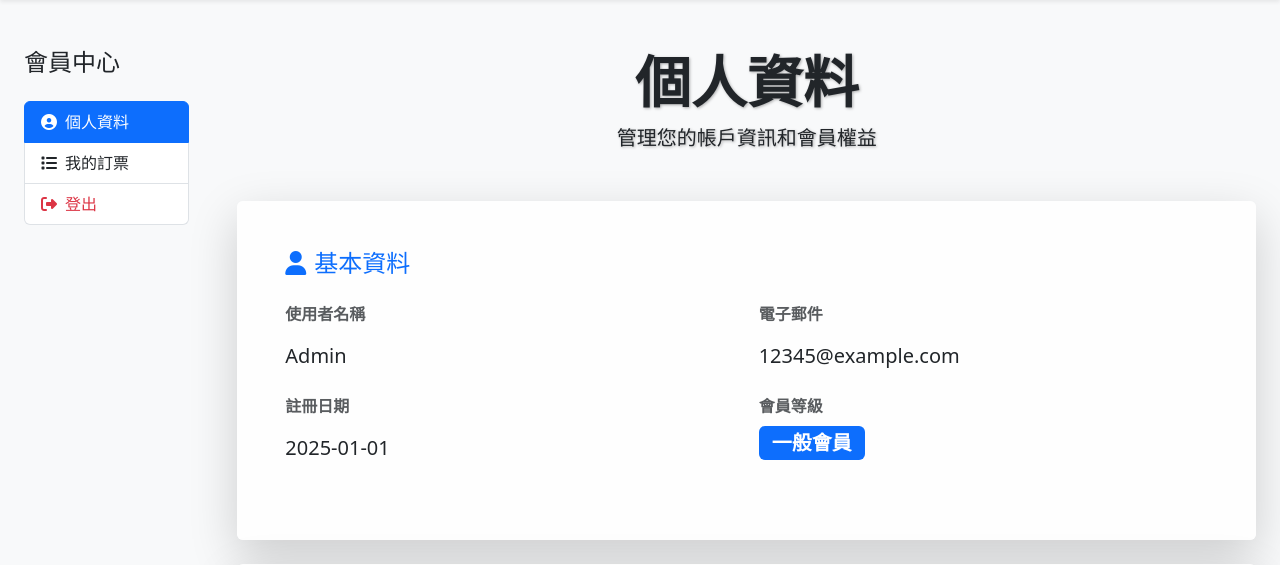
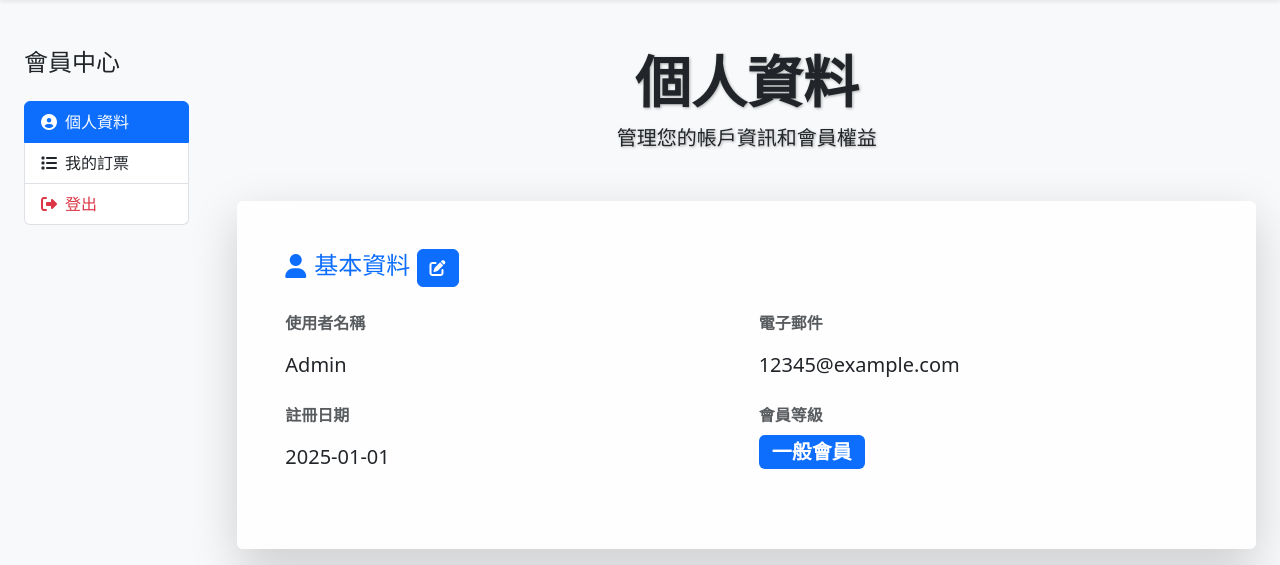
Before and after one commit to simon980224/FlightIntegration, a Flask app: page /profile in a window 1280 px wide. Shown: the part 56-621 px from the top of the page. Run offline with Flask 3, Linux system fonts and the light colour scheme; the visitor is signed in with stand-in values (Sample User, id 1); some libraries are stand-ins or nearby versions.

Commit message:
feat: 在個人資料頁面中新增編輯按鈕，提升用戶互動性

```diff
--- a/templates/profile.html
+++ b/templates/profile.html
@@ -33,6 +33,9 @@
                 <div class="card-body p-4 p-md-5">
                     <h4 class="card-title mb-4 text-primary">
                         <i class="fas fa-user me-2"></i>基本資料
+                        <button
+                          class="btn btn-primary w-auto"
+                        ><i class="fa-solid fa-pen-to-square"></i></button>
                     </h4>
                     <div class="row">
                         <div class="col-md-6 mb-3">
```
